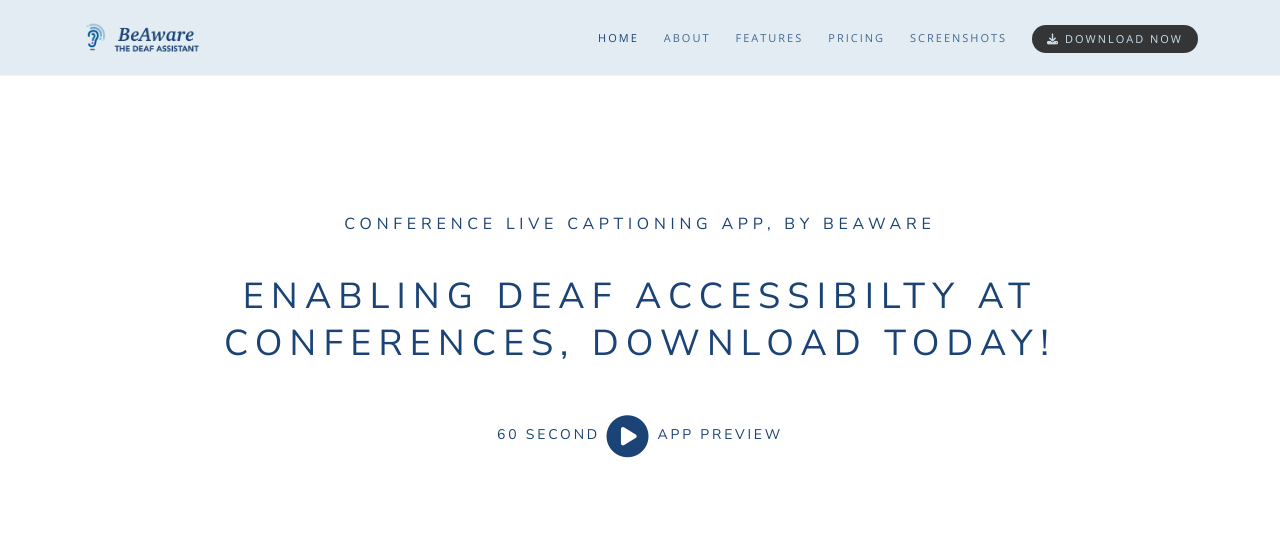
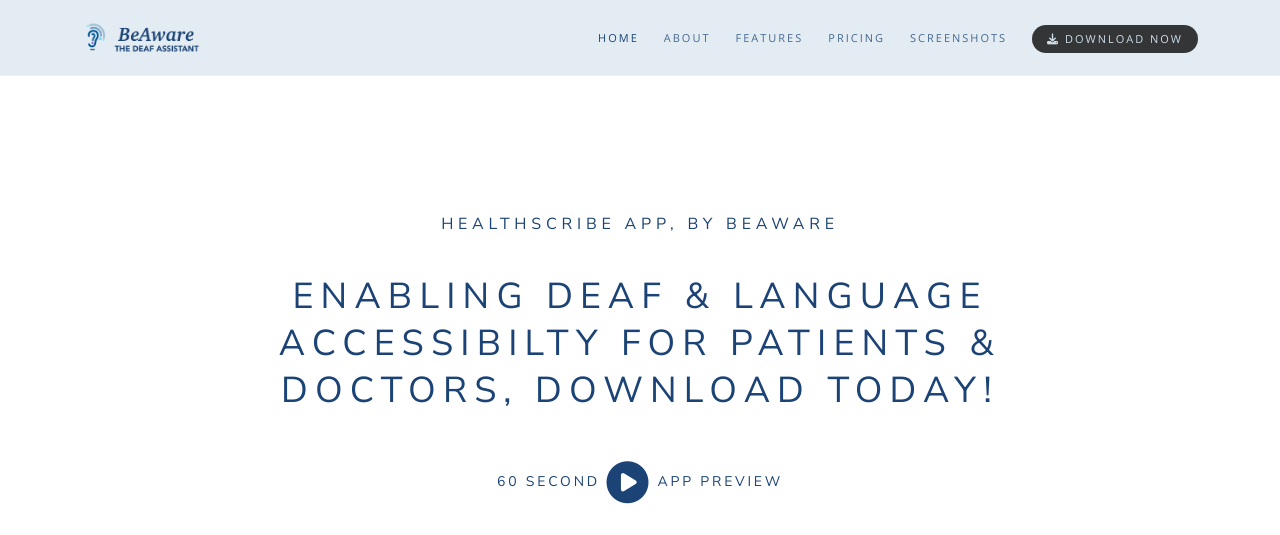
Before and after one commit to TheFirstPrototype/BeAware-HealthScribe-LandingPage, a plain HTML site: page index.html in a window 1280 px wide. Shown: the top 535 px of the page. Drawn offline with nearby package versions, Linux system fonts and the light colour scheme; no server answers; a script that the page names is missing.

Commit message:
H1 & H2 updates

```diff
--- a/index.html
+++ b/index.html
@@ -128,8 +128,8 @@ You can find the code of your language here - https://www.w3schools.com/tags/ref
                             <div class="col-md-10 offset-md-1">
 
                                 <div class="align-center">
-                                    <h1 class="hs-line-8 no-transp font-alt mb-40 mb-xs-20">Conference Live Captioning App, by BeAware</h1>
-                                    <h2 class="hs-line-15 black font-alt">Enabling Deaf Accessibilty at Conferences, Download today!</h2>
+                                    <h1 class="hs-line-8 no-transp font-alt mb-40 mb-xs-20">HealthScribe App, by BeAware</h1>
+                                    <h2 class="hs-line-15 black font-alt">Enabling Deaf & Language Accessibilty for patients & doctors, Download today!</h2>
                                     <div>
                                         <a href="https://vimeo.com/838123262" class="play-video-link font-alt lightbox-gallery-1 mfp-iframe">60 Second <i class="fa fa-3x fa-play-circle"></i> App Preview</a>
                                     </div>
@@ -160,7 +160,7 @@ You can find the code of your language here - https://www.w3schools.com/tags/ref
 
                                     <blockquote>
                                         <p>
-                                            Conference Live Captioning is built by the people who brought you the award winning <a href="https://deafassistant.com/">BeAware app.</a>
+                                            Health Scribe is built by the people who brought you the award winning <a href="https://deafassistant.com/">app for the Deaf & Hard of Hearing Assistant called BeAware</a>
                                             The app ensures that conferences are more accessible to the deaf community.
                                             With your support, we can raise awareness together about the importance of
                                             deaf accessibility. Together, let's make our community conferences inclusive,
```
